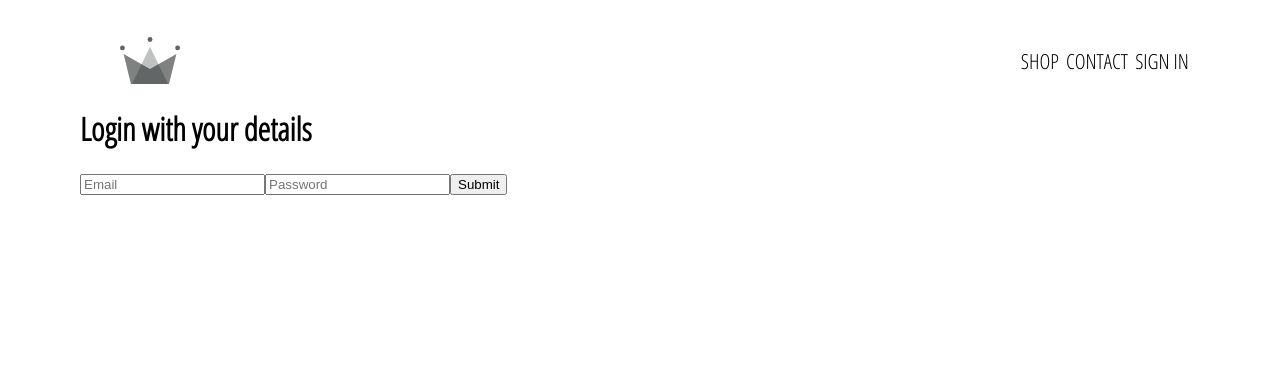
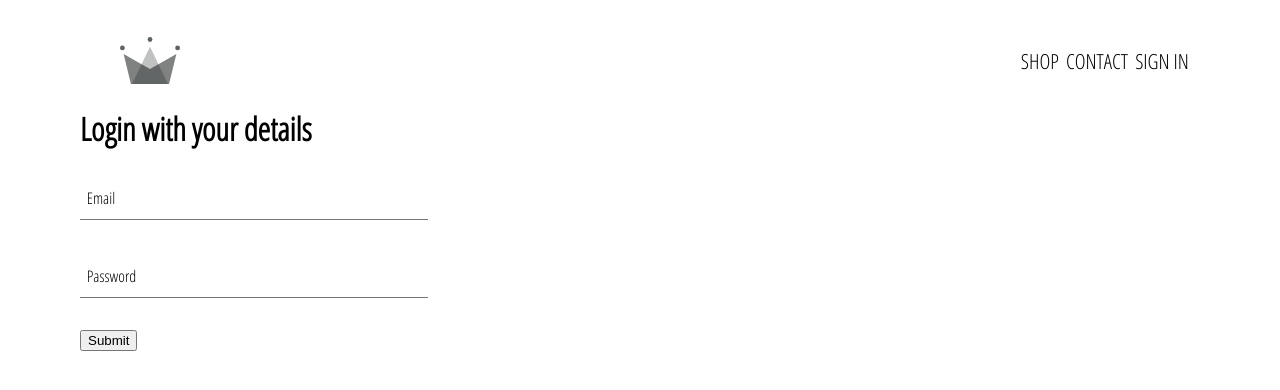
Before and after one commit to saisuryajss/Course-E-commerce, a React (Create React App) app: page /login in a window 1280 px wide. Shown: the top 390 px of the page. Built offline with nearby package versions, Linux system fonts and the light colour scheme; the HTML template or start-up script is replaced by a standard one.

Commit message:
signin animation done

```diff
--- /dev/null
+++ b/src/components/form-input/FormInput.css
@@ -0,0 +1,34 @@
+.group{
+    width: 30%;
+    position: relative;
+}
+
+.form-input{
+    width: 100%;
+    height: 40px;
+    border-width: 0px 0px 1px;
+    margin: 5px 0px 30px;
+    padding-left: 10px;
+}
+
+.form-input-label{
+    position: absolute;
+    top:20%;
+    left:2%;
+    pointer-events: none;
+}
+
+.form-input:focus{
+    outline: none;
+}
+
+.form-input:focus ~  .form-input-label{
+    top:-26%;
+    left:1%;
+    font-size: 15px;
+    color: black;
+}
+
+input[type='password']{
+    letter-spacing: 2px;
+}
--- /dev/null
+++ b/src/components/form-input/FormInput.jsx
@@ -0,0 +1,13 @@
+import React from 'react';
+import './FormInput.css';
+
+function FormInput({handleChange, label, ...otherProps}){
+   return (
+       <div className='group'>
+            <input className='form-input' onChange={handleChange} {...otherProps} />
+            {label? (<label className={`${otherProps.value.length?'shrink':''} form-input-label`}>{label}</label>):null}
+       </div>
+   );
+}
+
+export default FormInput;
--- a/src/components/signin/SignIn.jsx
+++ b/src/components/signin/SignIn.jsx
@@ -1,4 +1,5 @@
 import {React, useState} from 'react';
+import FormInput from '../form-input/FormInput';
 import './SignIn.css';
 
 
@@ -40,8 +41,8 @@ function SignIn(){
        <div>
            <h1>Login with your details</h1>
            <form onSubmit={handleSubmit}>
-              <input type='email' onChange={handleChange} placeholder='Email' value={login.email} required />
-              <input type='password' onChange={handleChange} placeholder='Password' value={login.password} required />
+              <FormInput label={'Email'} type='email' handleChange={handleChange} value={login.email} required />
+              <FormInput label={'Password'} type='password' handleChange={handleChange} value={login.password} required />
               <input type='submit' />
            </form>
        </div>
```
